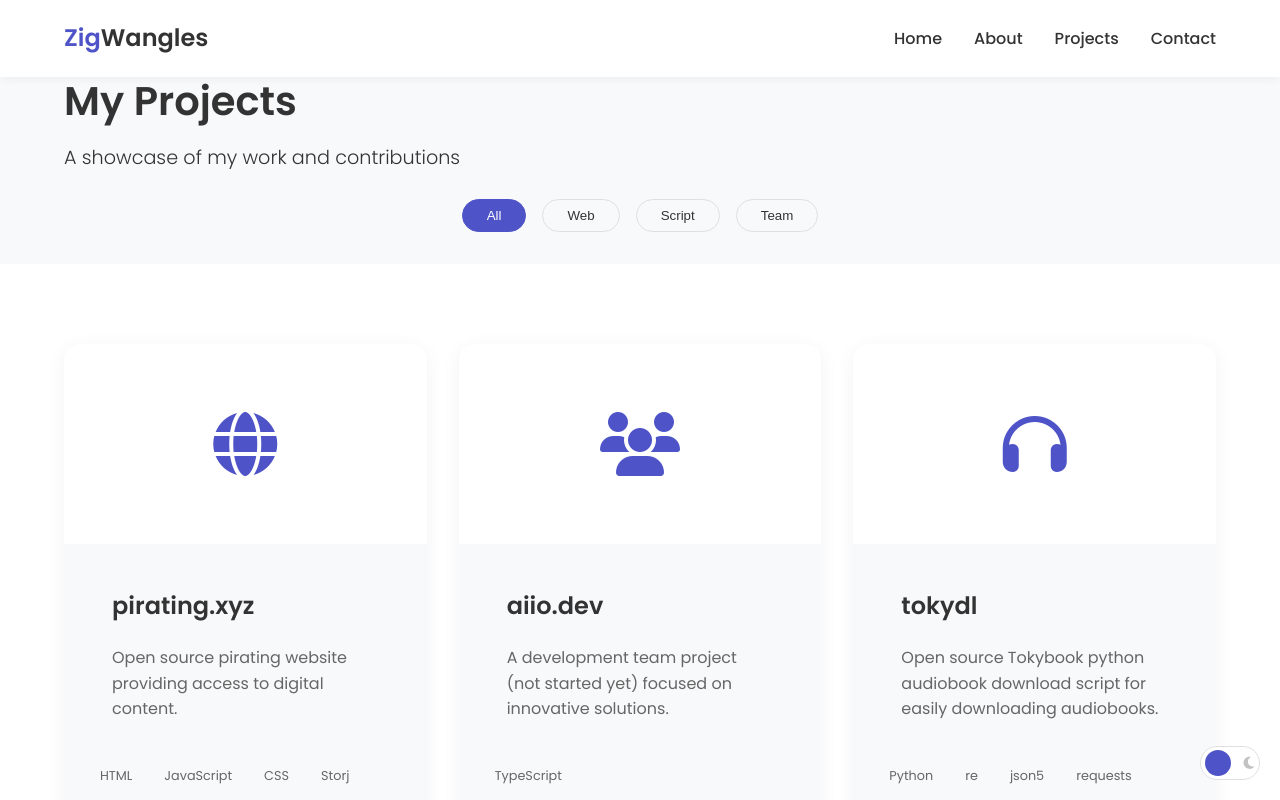
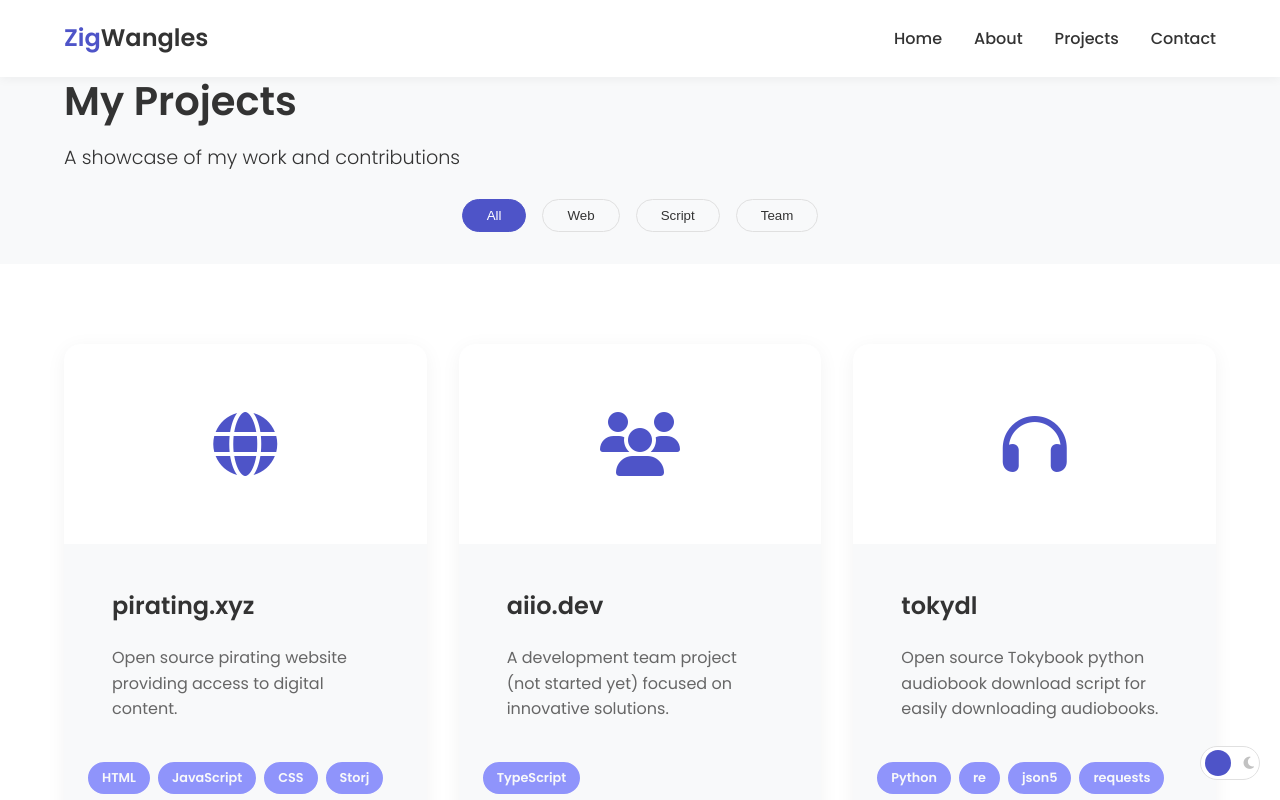
Before and after one commit to zigwangles/zigwangles-repository, a Next.js app: page /projects in a window 1280 px wide. Shown: the top 800 px of the page. Built offline with nearby package versions, Linux system fonts and the light colour scheme.

Commit message:
Update globals.css

```diff
--- a/app/globals.css
+++ b/app/globals.css
@@ -516,11 +516,19 @@
 }
 
 .tech-tag {
-  background-color: var(--bg-color);
+  background-color: var(--secondary-color);
   padding: 0.25rem 0.75rem;
   border-radius: 1rem;
   font-size: 0.8rem;
-  color: var(--secondary-text);
+  color: var(--bg-color);
+  font-weight: 600;
+  border: 2px solid var(--secondary-color);
+  transition: all 0.2s ease;
+}
+
+.tech-tag:hover {
+  transform: scale(1.05);
+  box-shadow: 0 2px 4px rgba(0, 0, 0, 0.1);
 }
 
 .project-links {
```
